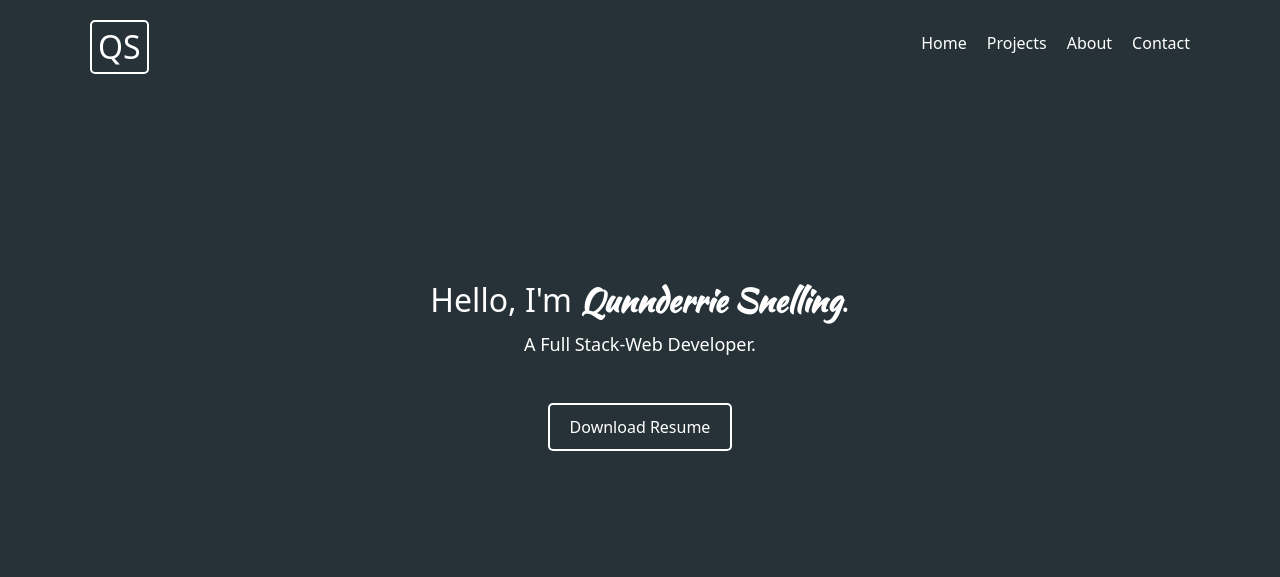
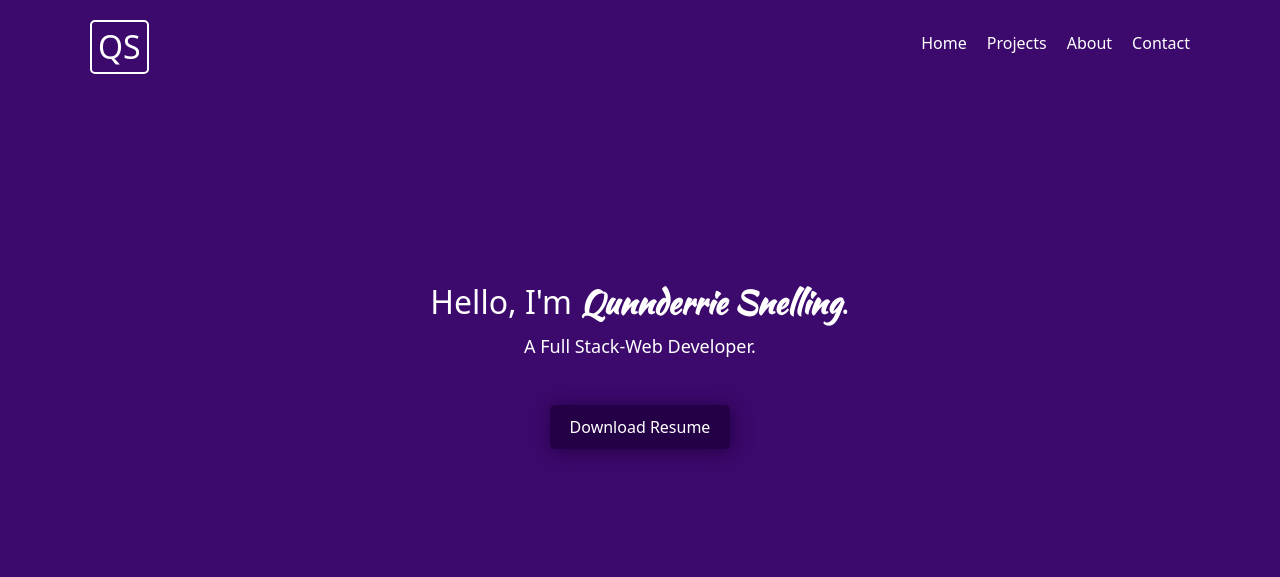
Before and after one commit to Qunnderrie1/QunnderrieSnelling, a plain HTML site: page index.html in a window 1280 px wide. Shown: the top 577 px of the page. Drawn offline with nearby package versions, Linux system fonts and the light colour scheme.

Commit message:
made changes to color

```diff
--- a/index.css
+++ b/index.css
@@ -35,13 +35,14 @@
     border-radius: 5px;
 }
 .topContainer{
-    background-color: #263238;
+    background-color: #3c096c;
 }
 .navContainer{
     display: flex;
     justify-content: space-between;
     align-items: center;
     padding:20px;
+
 }
 .navContainer h2{
     color: white;
@@ -71,7 +72,7 @@ header{
     align-items: center;
     justify-content: center;
     color: white;
-    background-color: #263238;
+    background-color: #3c096c;
 }
 header h2{
     font-weight: 400;
@@ -89,12 +90,12 @@ header h3{
 }
 .downloadResume{
     margin-top: 40px;
-    border:2px solid #fff;
     padding: 10px 20px;
-    background-color: #263238;
+    background-color: #240046;
     color: white;
     border-radius: 5px;
     transition: 0.4s ease-in-out;
+    box-shadow: 2px 2px 20px #240046;
 
 
 }
@@ -178,7 +179,7 @@ label{
 }
 
 .contactFormContainer button{
-    background-color: #263238;
+    background-color: #3c096c;
     color: white;
     padding: 5px 20px;
     border-radius: 5px;
@@ -190,7 +191,7 @@ footer{
     margin-top: 40px;
     color: #fff;
     text-align: center;
-    background-color: #263238;
+    background-color: #3c096c;
     padding:40px;
 }
 i{
```
